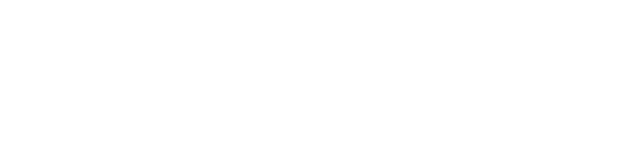
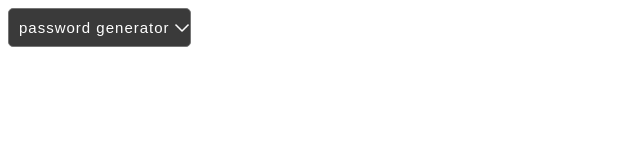
Before and after one commit to MohakAhuja21/portfolio, a plain HTML site: page password.html in a window 1280 px wide. Shown: the whole page, without its empty margins (0-640 px from the left). Drawn offline with nearby package versions, Linux system fonts and the light colour scheme.

Commit message:
added dropdown to password section

```diff
--- /dev/null
+++ b/pass.css
@@ -0,0 +1,29 @@
+*{
+    /* margin: 0; */
+    padding: 0;
+}
+#nav-menu{
+    padding: 10px;
+    padding-right: 20px;
+    background-color: rgb(58, 58, 58);
+    color: white;
+    border-radius: 5px;
+    letter-spacing: 1px;
+
+    /* to remove the arrow and replace it with a custom one */
+    appearance: none;
+    background-image: url(source/passFolder/drop\ icon.png);
+    background-repeat: no-repeat;
+    background-position-x: right;
+    background-position-y: center;
+    background-size: 16px;
+    font-size: 15px;
+}
+#nav-menu option{
+    font-size: 14px;
+    background: rgba(98, 97, 97, 0.674);
+    border-radius: 5px;
+}
+br{
+    margin-top: 10px;
+}
--- a/password.html
+++ b/password.html
@@ -5,8 +5,17 @@
   <meta http-equiv="X-UA-Compatible" content="IE=edge">
   <meta name="viewport" content="width=device-width, initial-scale=1.0">
   <title>ultimate password</title>
+  <link rel="stylesheet" href="pass.css">
+  <!-- box-icons -->
+  <script src="https://unpkg.com/boxicons@2.1.2/dist/boxicons.js"></script>
 </head>
 <body>
+  <!-- dropdown menu -->
+  <select name="nav-menu" id="nav-menu">
+    <option value="pass" disabled selected>password generator</option>
+    <option value="home">home</option>
+  </select>
+  <!-- password section starts here -->
 
 </body>
 </html>
```
Also changed, not shown: source/passFolder/drop icon.png (added).
